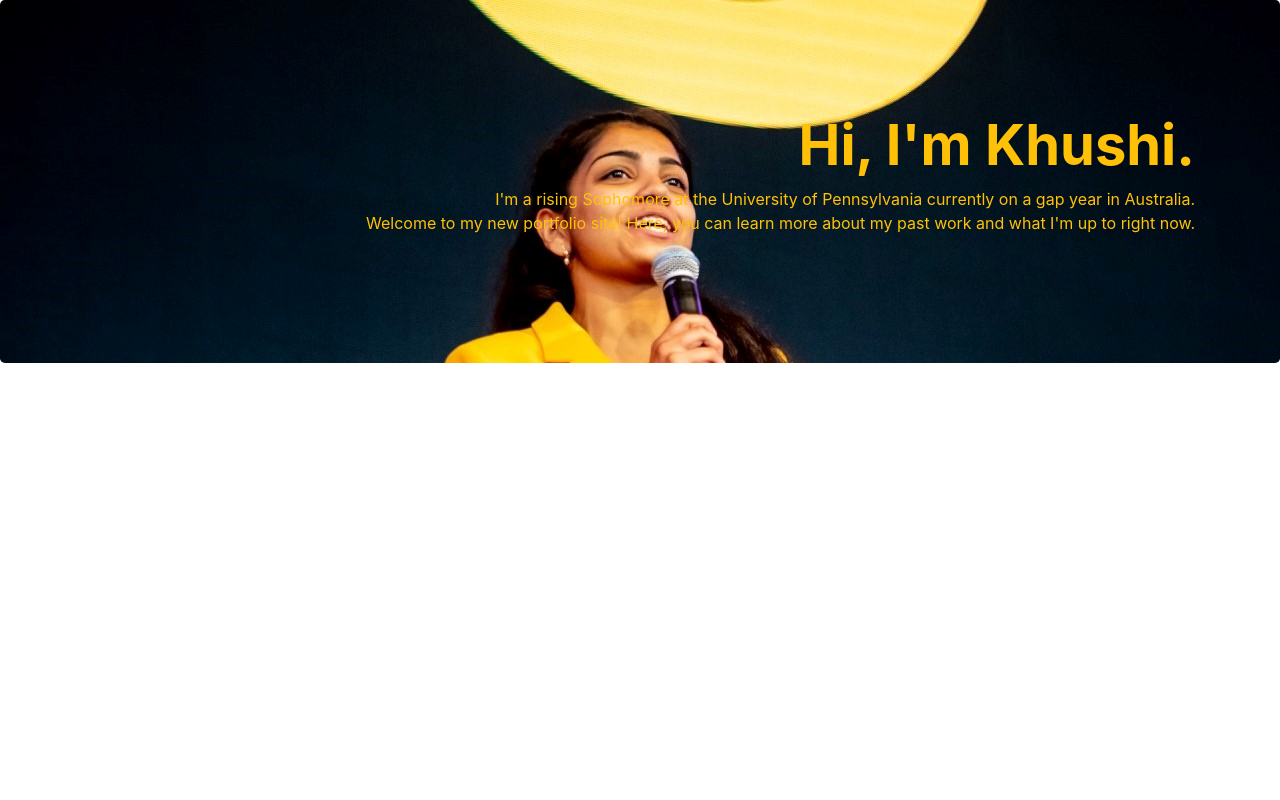
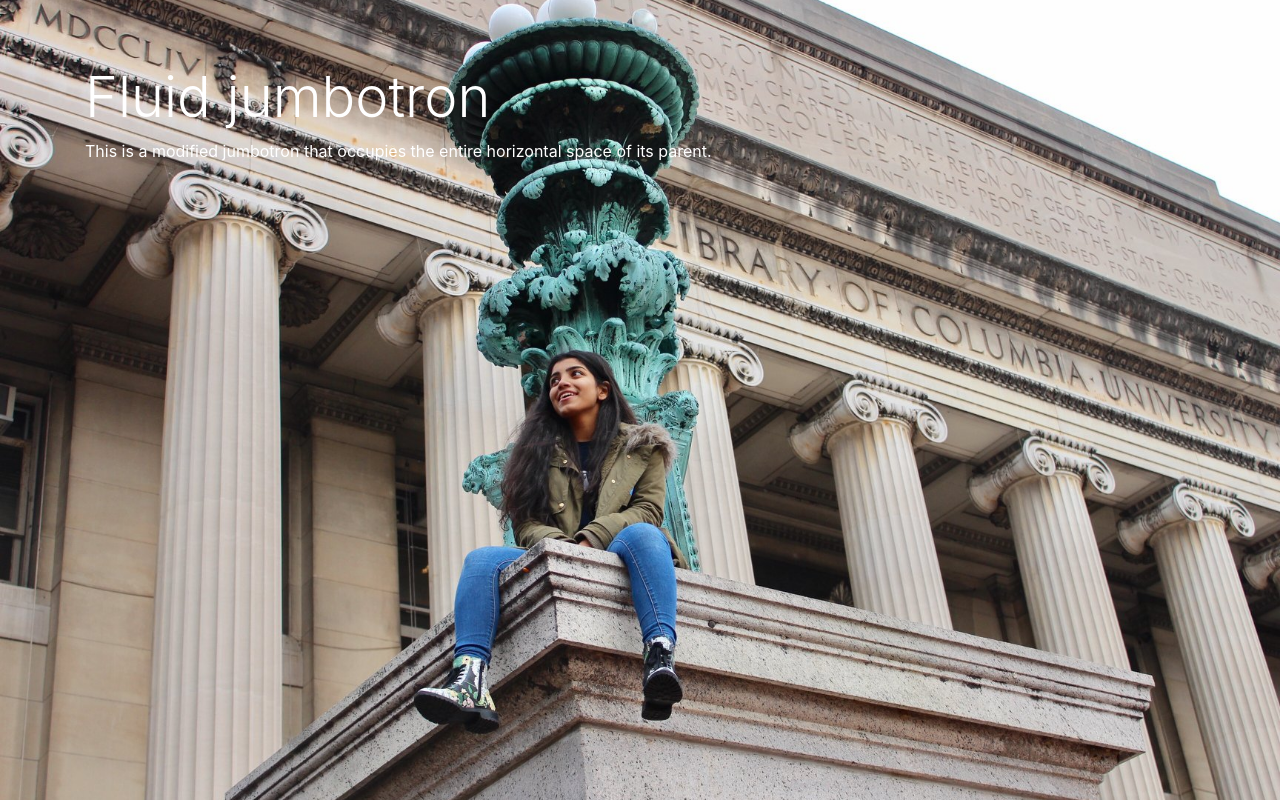
Before and after one commit to khushishelat/khushishelat.github.io, a plain HTML site: page index.html in a window 1280 px wide. Drawn offline with nearby package versions, Linux system fonts and the light colour scheme.

Commit message:
new filled background image as banner

```diff
--- a/index.html
+++ b/index.html
@@ -13,17 +13,13 @@
 <!--Main Navigation-->
 
 <!--Main Layout-->
-  <body>
-    <div class="jumbotron">
-        <div class= "container text-warning text-right pt-5 pb-5">
-          <h1 class="display-4 font-weight-bold"> Hi, I'm Khushi. </h1>
-          <p> I'm a rising Sophomore at the University of Pennsylvania currently on a gap year in Australia.
-            <br>
-            Welcome to my new portfolio site! Here, you can learn more about my past work and what I'm up to right now.
-          </p>
-      </div>
-        </div>
-    </div>
+<div class="jumbotron jumbotron-fluid">
+  <div class="container">
+    <h1 class="display-4">Fluid jumbotron</h1>
+    <p>This is a modified jumbotron that occupies the entire horizontal space of its parent.</p>
+  </div>
+</div>
+
 
     <!-- Optional JavaScript -->
     <!-- jQuery first, then Popper.js, then Bootstrap JS -->
--- a/style.css
+++ b/style.css
@@ -1,4 +1,13 @@
-.jumbotron {
-    background-image: url(landing\ page\ cover.jpg);
-    height: 100% !important;
-}
+
+html { height: 100%; width: 100%; }
+body { height: 100%; width: 100%; display: flex; }
+body > div { flex: 1; }
+
+  .jumbotron {
+    color: white;
+    background-image: url(columbia\ library\ photo.jpg);
+    background-position: center;
+    background-repeat: no-repeat;
+    background-size: cover;
+    height: 100vh;
+  }
```
Also changed, not shown: columbia library photo.jpg (added).
